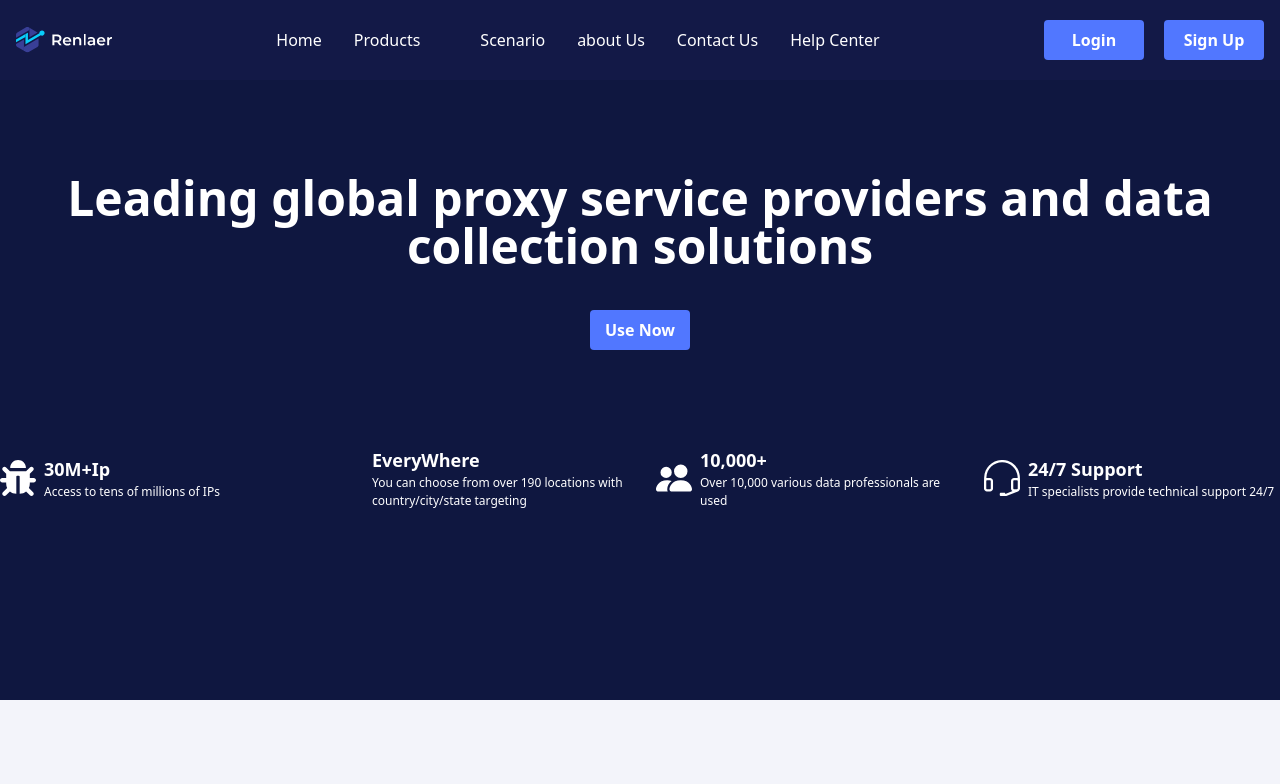
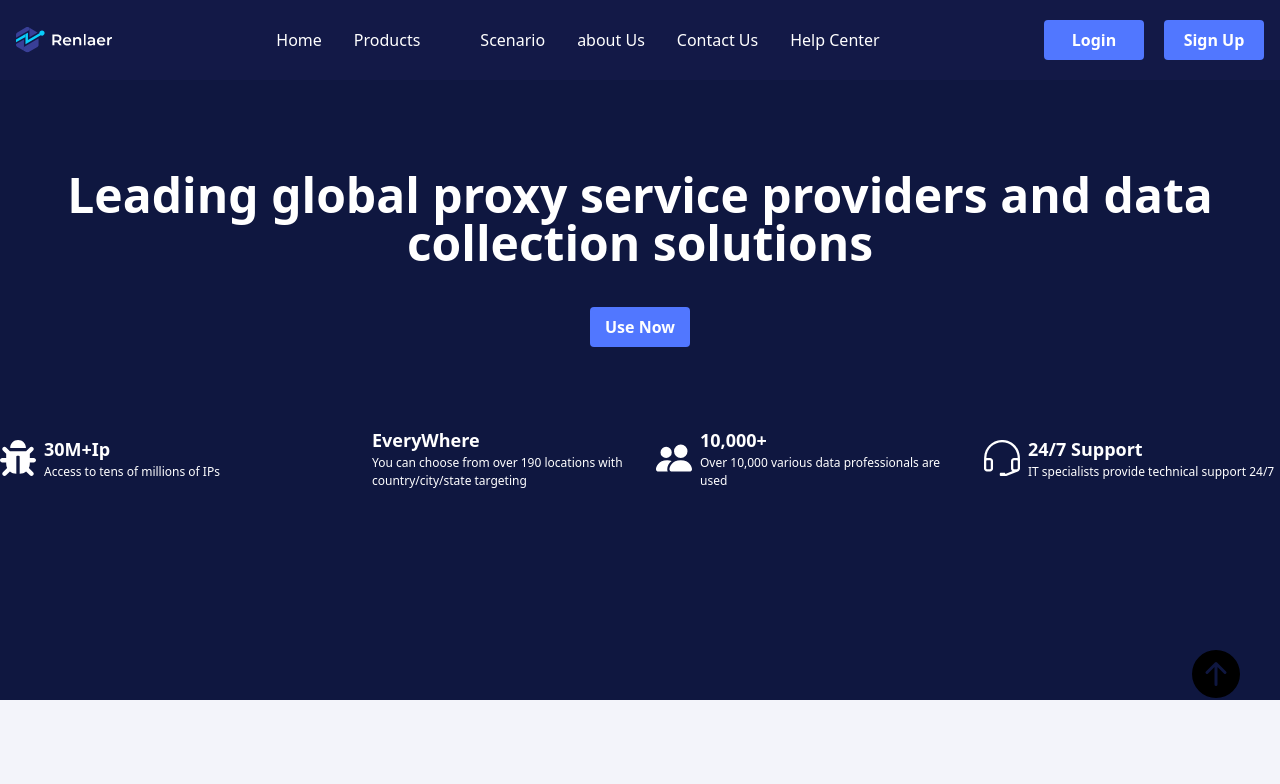
Before and after one commit to remontripura/renlaer-front-end, a React (Vite) app: page / in a window 1280 px wide. Shown: the top 784 px of the page. Built offline with nearby package versions, Linux system fonts and the light colour scheme; some icons are missing.

Commit message:
scroll button add

```diff
--- /dev/null
+++ b/src/components/ScrollToTop.jsx
@@ -0,0 +1,25 @@
+import React from "react";
+import { Link } from "react-router-dom";
+import { BsFillArrowUpCircleFill } from "react-icons/bs";
+
+const ScrollToTop = () => {
+  const goToTop = () => {
+    window.scrollTo({ top: 0, left: 0, behavior: "smooth" });
+  };
+  return (
+    <div>
+      <Link
+        to="/"
+        className=""
+        smooth={true}
+        duration={1000}
+      >
+        <button onClick={goToTop}>
+            <BsFillArrowUpCircleFill className="lg:text-5xl text-3xl text-black"/>
+        </button>
+      </Link>
+    </div>
+  );
+};
+
+export default ScrollToTop;
--- a/src/layouts/Main.jsx
+++ b/src/layouts/Main.jsx
@@ -2,10 +2,11 @@ import { Outlet } from "react-router-dom";
 import Navbar from "../pages/shared/Navbar";
 import Footer from "../pages/shared/Footer";
 import { useEffect, useRef, useState } from "react";
+import ScrollToTop from "../components/ScrollToTop";
 
 const Main = () => {
   let navRef = useRef();
-  let [navHeight,setNavHeight] = useState()
+  let [navHeight, setNavHeight] = useState();
   useEffect(() => {
     // Log the height of the navRef element after it has been rendered
     setNavHeight(navRef.current.offsetHeight);
@@ -24,7 +25,9 @@ const Main = () => {
     <>
       <div
         ref={navRef}
-        className={`fixed z-30 top-0 w-full ${navScroll && "!top-[-300px]"} duration-500`}
+        className={`fixed z-30 top-0 w-full ${
+          navScroll && "!top-[-300px]"
+        } duration-500`}
       >
         <Navbar />
       </div>
@@ -32,6 +35,9 @@ const Main = () => {
         <Outlet />
       </div>
       <Footer />
+      <div className={`fixed z-30 bottom-24 right-10 duration-500`}>
+        <ScrollToTop />
+      </div>
     </>
   );
 };
--- a/src/pages/home/Hero.jsx
+++ b/src/pages/home/Hero.jsx
@@ -15,7 +15,7 @@ const Hero = () => {
         <button className="bg-[#5177FF] py-2 rounded font-semibold text-white hover:bg-[#1a4bff] w-[100px] mt-10">
           Use Now
         </button>
-        <div className="grid grid-cols-2 md:grid-cols-4 lg:gap-8 gap-5 max-w-7xl h-24 lg:bottom-10 lg:px-0 px-5 mt-20">
+        <div className="grid grid-cols-2 md:grid-cols-4 lg:gap-8 gap-5 max-w-7xl  lg:bottom-10 lg:px-0 px-5 mt-20 pb-10">
           <div className="flex items-center gap-2">
             <p>
               <FaBug className="text-4xl" />
```
Also changed, not shown: vercel.json (added).
